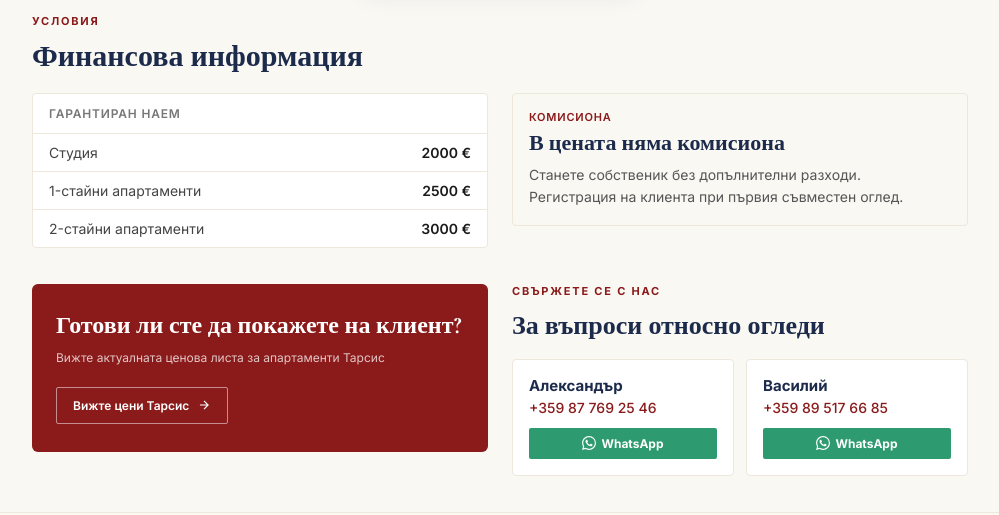
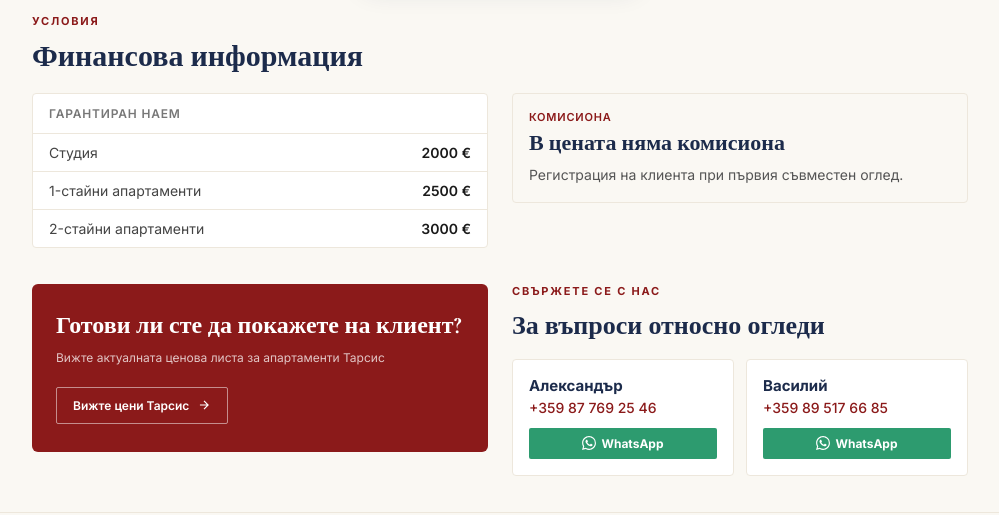
Before and after one commit to Optimus-estate/tarsis.bg, a plain HTML site: page index.html in a window 1280 px wide. Shown: the part 1859-2374 px from the top of the page, without its empty margins (140-1139 px from the left). Drawn offline with nearby package versions, Linux system fonts and the light colour scheme.

Commit message:
Update index.html

```diff
--- a/index.html
+++ b/index.html
@@ -352,7 +352,7 @@ body>*{width:100%;max-width:900px}
     <div class="commission-box">
       <div class="commission-label">Комисиона</div>
       <div class="commission-title">В цената няма комисиона</div>
-      <p class="commission-text">Станете собственик без допълнителни разходи. Регистрация на клиента при първия съвместен оглед.</p>
+      <p class="commission-text">Регистрация на клиента при първия съвместен оглед.</p>
     </div>
   </div>
 </div>
```
